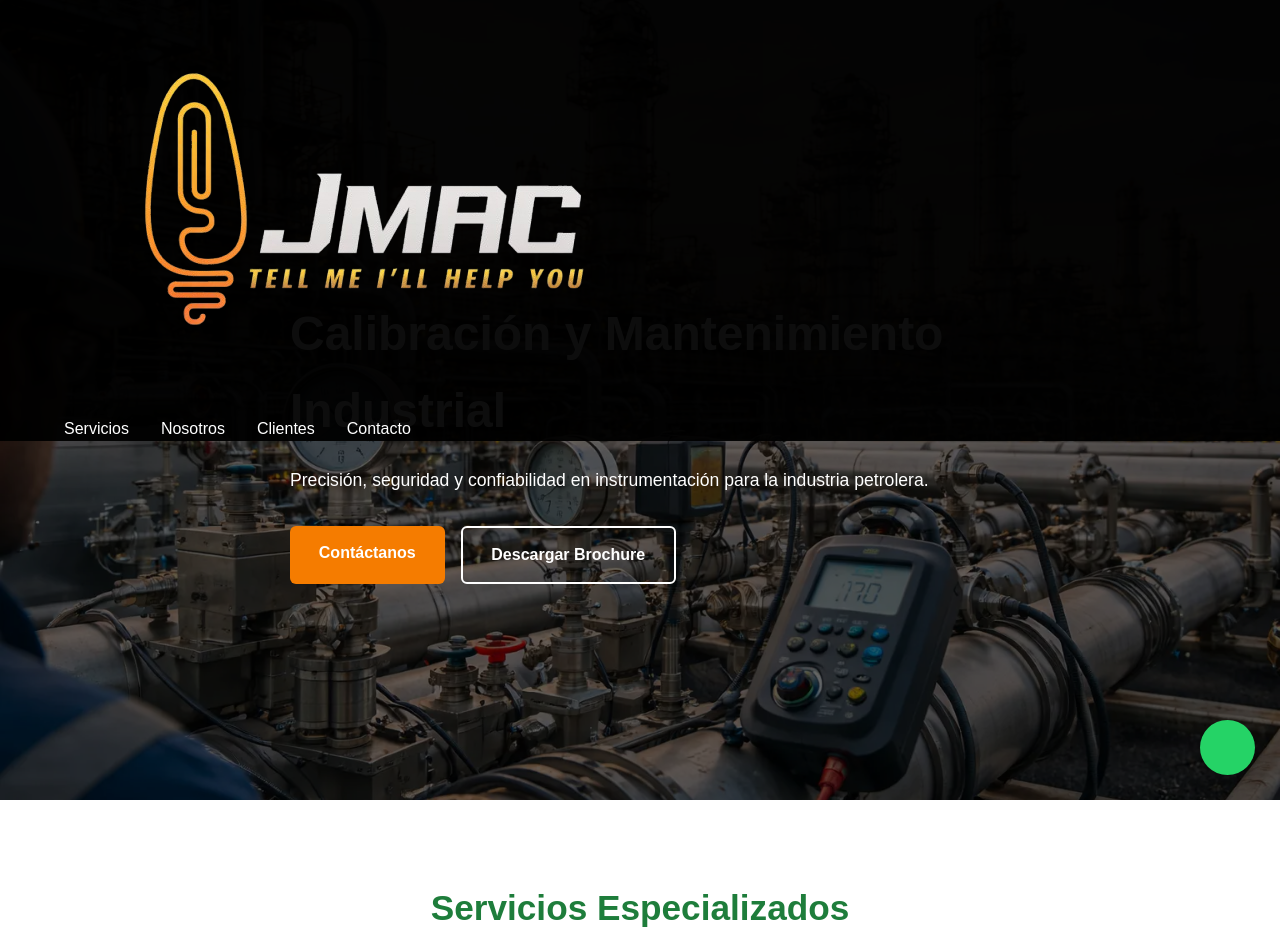
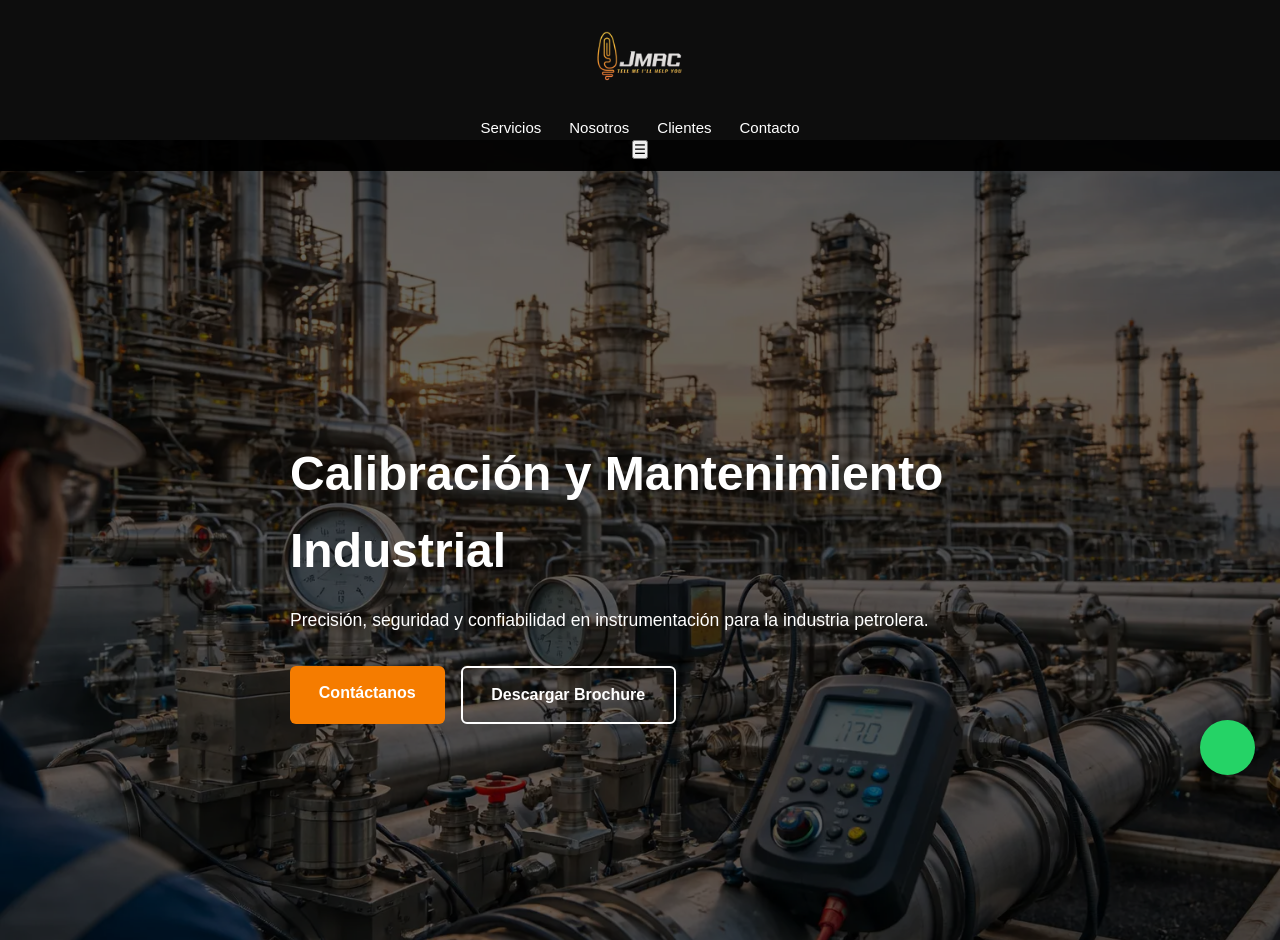
Before and after one commit to Maxlagartilloia/P-gina-instrumentista, a plain HTML site: page index.html in a window 1280 px wide. Shown: the top 940 px of the page. Drawn offline with Linux system fonts and the light colour scheme.

Commit message:
Update styles.css

```diff
--- a/styles.css
+++ b/styles.css
@@ -60,49 +60,62 @@ body {
 }
 
 /* ================= HEADER ================= */
-header {
+#header {
   position: fixed;
   top: 0;
   width: 100%;
+  background: rgba(0,0,0,0.95);
   z-index: 1000;
-  background: rgba(0,0,0,0.95);
 }
 
-.header-content {
+.header-centered {
   display: flex;
+  flex-direction: column;
   align-items: center;
-  justify-content: space-between;
-  padding: 1rem 0;
+  padding: 18px 20px 12px;
 }
 
-.logo img {
-  height: 45px;
+/* LOGO GRANDE Y CENTRADO */
+.logo-centered img {
+  height: 78px; /* tamaño elegante */
+  max-width: 240px;
+  object-fit: contain;
+  margin-bottom: 12px;
 }
 
-nav {
+/* NAV CENTRADO */
+.nav-centered {
   display: flex;
-  gap: 2rem;
+  gap: 28px;
 }
 
-nav a {
-  color: #fff;
+.nav-centered a {
+  color: #ffffff;
   text-decoration: none;
   font-weight: 500;
+  font-size: 15px;
+  position: relative;
 }
 
-nav a:hover {
-  color: var(--primary);
+.nav-centered a::after {
+  content: "";
+  position: absolute;
+  bottom: -6px;
+  left: 0;
+  width: 0;
+  height: 2px;
+  background: #f57c00;
+  transition: width 0.3s ease;
 }
 
-#mobile-menu-toggle {
-  display: none;
-  background: none;
-  border: none;
-  color: #fff;
-  font-size: 1.8rem;
-  cursor: pointer;
+.nav-centered a:hover::after {
+  width: 100%;
 }
 
+/* ESPACIO PARA HERO */
+body {
+  padding-top: 140px;
+}
 /* ================= HERO ================= */
 .hero {
   position: relative;
```
